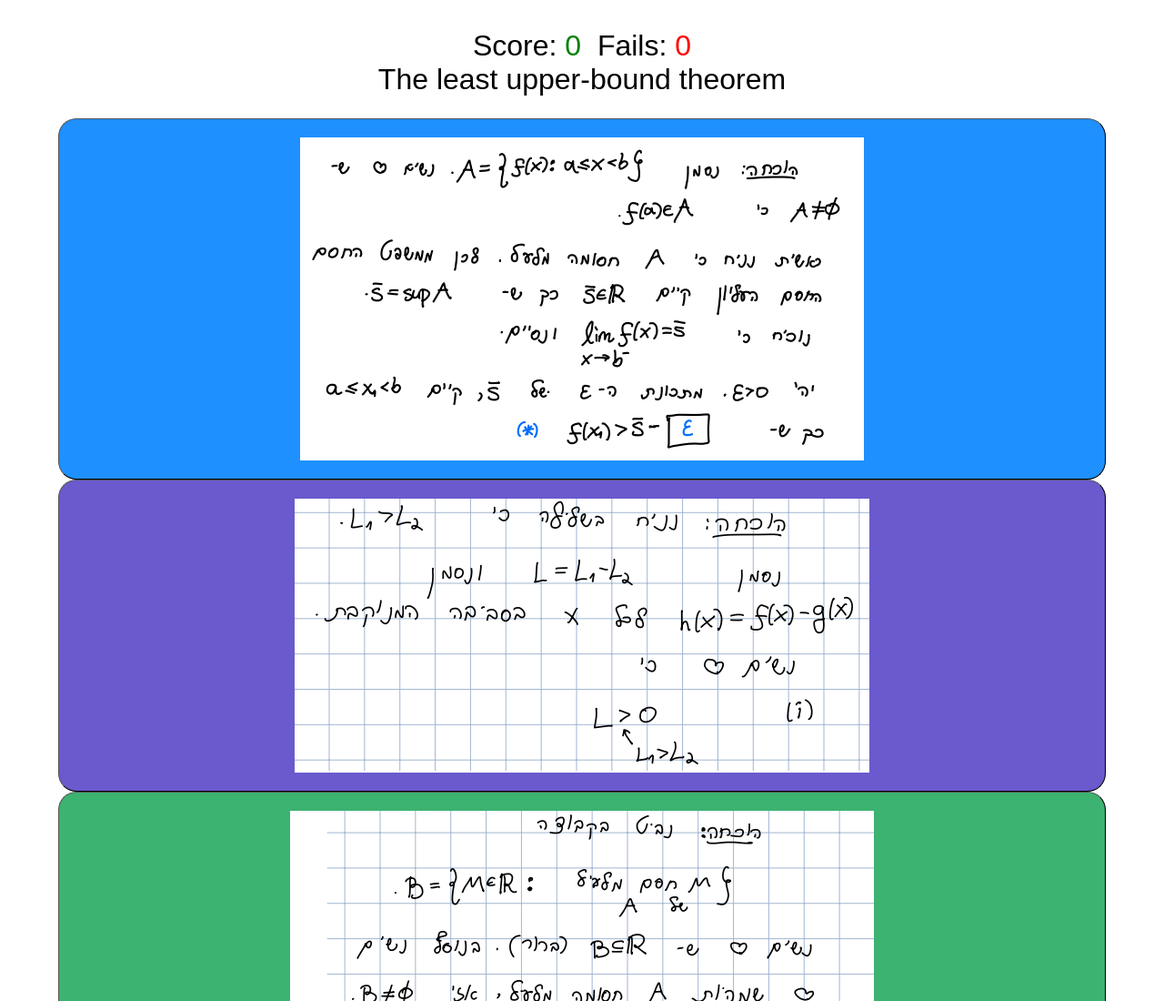
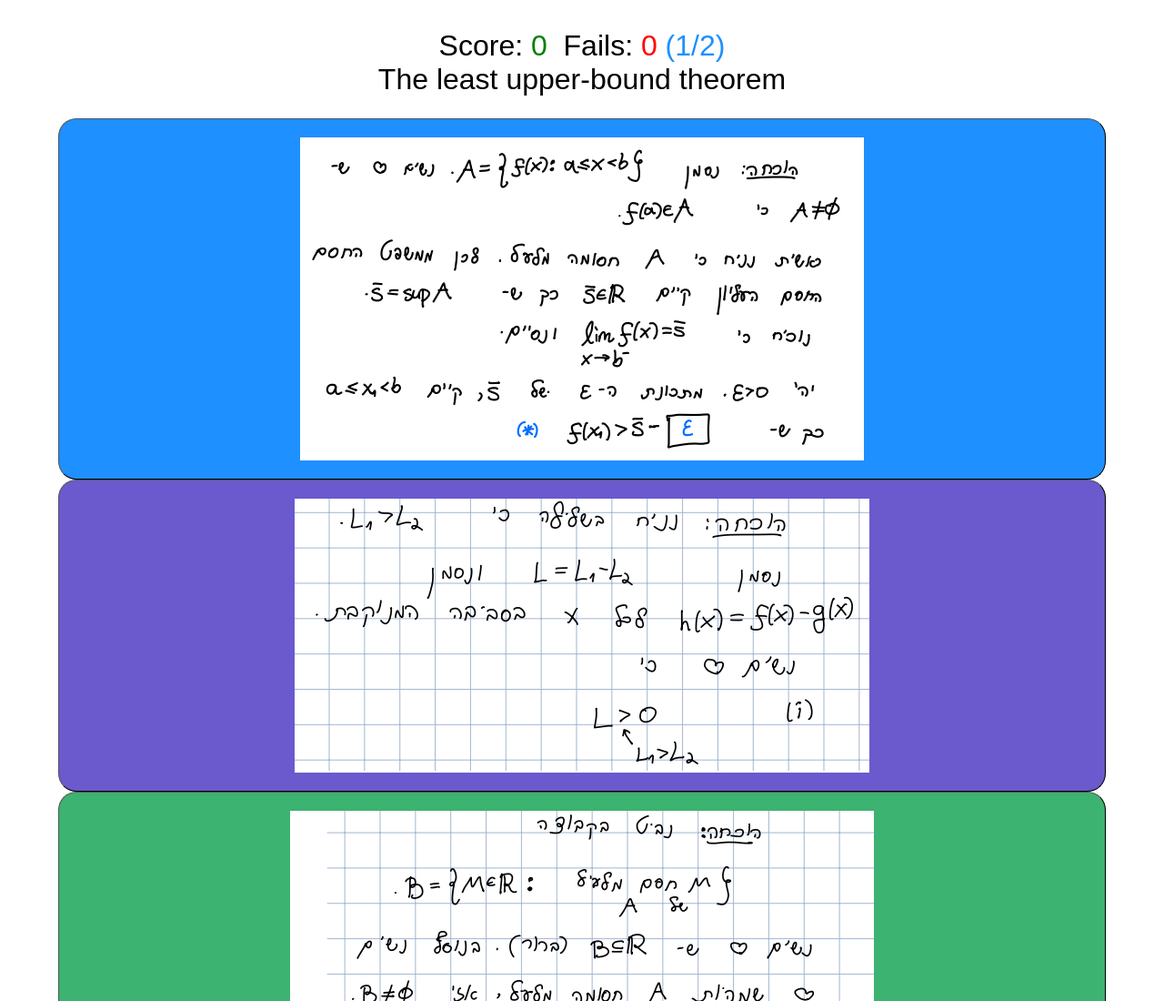
Before and after one commit to Tythos/lightquiz, a plain HTML site: page index.html in a window 1280 px wide. Shown: the top 1100 px of the page at 91% size. Drawn offline with Linux system fonts and the light colour scheme.

Commit message:
Add indicator of part

```diff
--- a/index.html
+++ b/index.html
@@ -88,7 +88,8 @@
 
 		<span id="main">
 			<header id="main-header">
-				Score: <span id="score">0</span>&nbsp; Fails: <span id="fails">0</span><br>
+				Score: <span id="score">0</span>&nbsp; Fails: <span id="fails">0</span> <span style="color:dodgerblue">(<span id="rem">0</span>/<span id="tot">0</span>)</span>
+				<br>
 				<div id="question"></div>
 			</header>
 			<button onclick="answer(0)" id="first"></button><br>
--- a/quiz.js
+++ b/quiz.js
@@ -80,6 +80,8 @@ function renderScoreAndFails()
 {
 	document.getElementById("score").innerHTML = "" + score;
 	document.getElementById("fails").innerHTML = "" + fails;
+	document.getElementById("tot").innerHTML = "" + (questions[currentQuestionIndex] ? questions[currentQuestionIndex].parts : "2");
+	document.getElementById("rem").innerHTML = "" + partInQuestion;
 }
 
 function answer(num)
```
